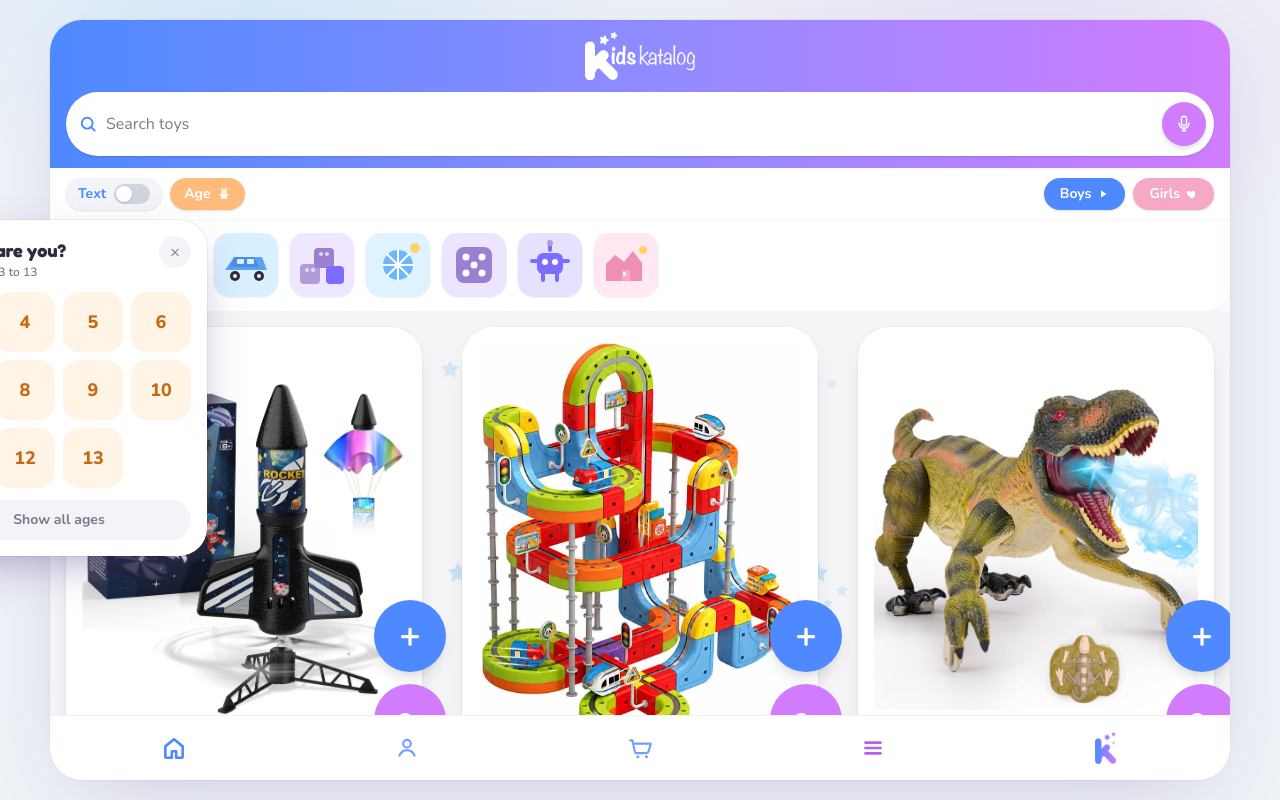
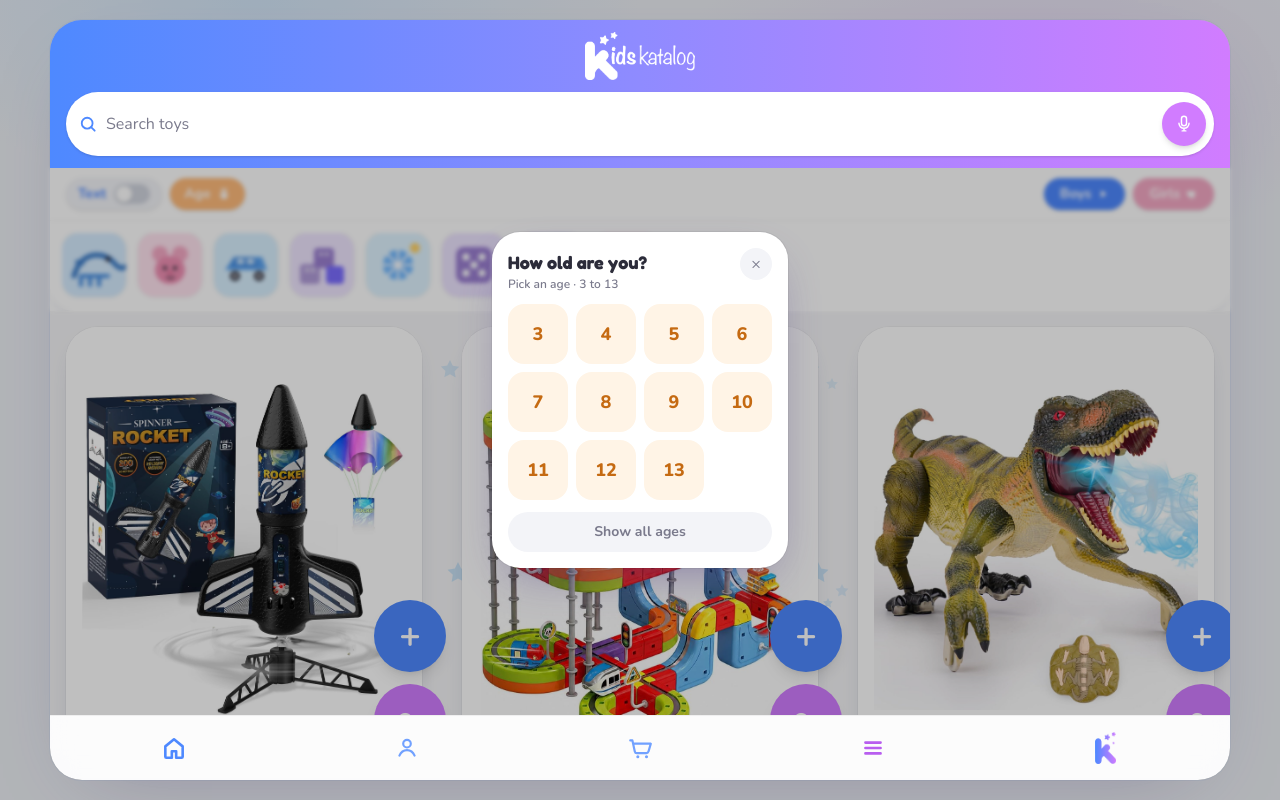
Before and after one commit to chastonbaggett-maker/kidskatalog, a Next.js app: page /shop in a window 1280 px wide. Both pictures are taken after a click on the button "Age". Built offline with nearby package versions, Linux system fonts and the light colour scheme.

Commit message:
Center Age picker modal on screen
Show the age popup as a centered overlay with backdrop instead of
anchoring it to the filter button (which clipped off-screen).

```diff
--- a/src/app/globals.css
+++ b/src/app/globals.css
@@ -133,7 +133,11 @@ body {
 
 .age-pop {
   animation: age-pop-in 280ms cubic-bezier(0.22, 1, 0.36, 1) both;
-  transform-origin: top center;
+  transform-origin: center center;
+}
+
+.age-pop-backdrop {
+  animation: age-backdrop-in 200ms ease both;
 }
 
 .age-pop-chip {
@@ -152,14 +156,19 @@ body {
 .age-pop-chip:nth-child(10) { animation-delay: 200ms; }
 .age-pop-chip:nth-child(11) { animation-delay: 220ms; }
 
+@keyframes age-backdrop-in {
+  from { opacity: 0; }
+  to { opacity: 1; }
+}
+
 @keyframes age-pop-in {
   from {
     opacity: 0;
-    transform: translate3d(-50%, -8px, 0) scale(0.92);
+    transform: translate3d(0, 12px, 0) scale(0.92);
   }
   to {
     opacity: 1;
-    transform: translate3d(-50%, 0, 0) scale(1);
+    transform: translate3d(0, 0, 0) scale(1);
   }
 }
 
--- a/src/components/FilterRow.tsx
+++ b/src/components/FilterRow.tsx
@@ -23,22 +23,9 @@ export function FilterRow({
   onAgeChange,
 }: Props) {
   const [open, setOpen] = useState(false);
-  const [pos, setPos] = useState({ top: 0, left: 0 });
   const popRef = useRef<HTMLDivElement>(null);
   const btnRef = useRef<HTMLButtonElement>(null);
   const titleId = useId();
-
-  useEffect(() => {
-    if (!open || !btnRef.current) return;
-    const rect = btnRef.current.getBoundingClientRect();
-    setPos({
-      top: rect.bottom + 10,
-      left: Math.min(
-        Math.max(rect.left + rect.width / 2, 148),
-        window.innerWidth - 148,
-      ),
-    });
-  }, [open]);
 
   useEffect(() => {
     if (!open) return;
@@ -96,12 +83,17 @@ export function FilterRow({
 
         {open && (
           <div
-            ref={popRef}
-            role="dialog"
-            aria-labelledby={titleId}
-            className="age-pop fixed z-[60] w-[min(18.5rem,calc(100vw-2rem))] -translate-x-1/2 rounded-[1.75rem] bg-white p-4 shadow-[0_18px_50px_-18px_rgba(80,60,140,0.55)] ring-1 ring-black/5"
-            style={{ top: pos.top, left: pos.left }}
+            className="age-pop-backdrop fixed inset-0 z-[60] flex items-center justify-center bg-black/25 px-4 backdrop-blur-[2px]"
+            onMouseDown={(e) => {
+              if (e.target === e.currentTarget) setOpen(false);
+            }}
           >
+            <div
+              ref={popRef}
+              role="dialog"
+              aria-labelledby={titleId}
+              className="age-pop w-[min(18.5rem,calc(100vw-2rem))] rounded-[1.75rem] bg-white p-4 shadow-[0_18px_50px_-18px_rgba(80,60,140,0.55)] ring-1 ring-black/5"
+            >
             <div className="mb-3 flex items-start justify-between gap-2">
               <div>
                 <p
@@ -157,6 +149,7 @@ export function FilterRow({
             >
               Show all ages
             </button>
+            </div>
           </div>
         )}
       </div>
```
